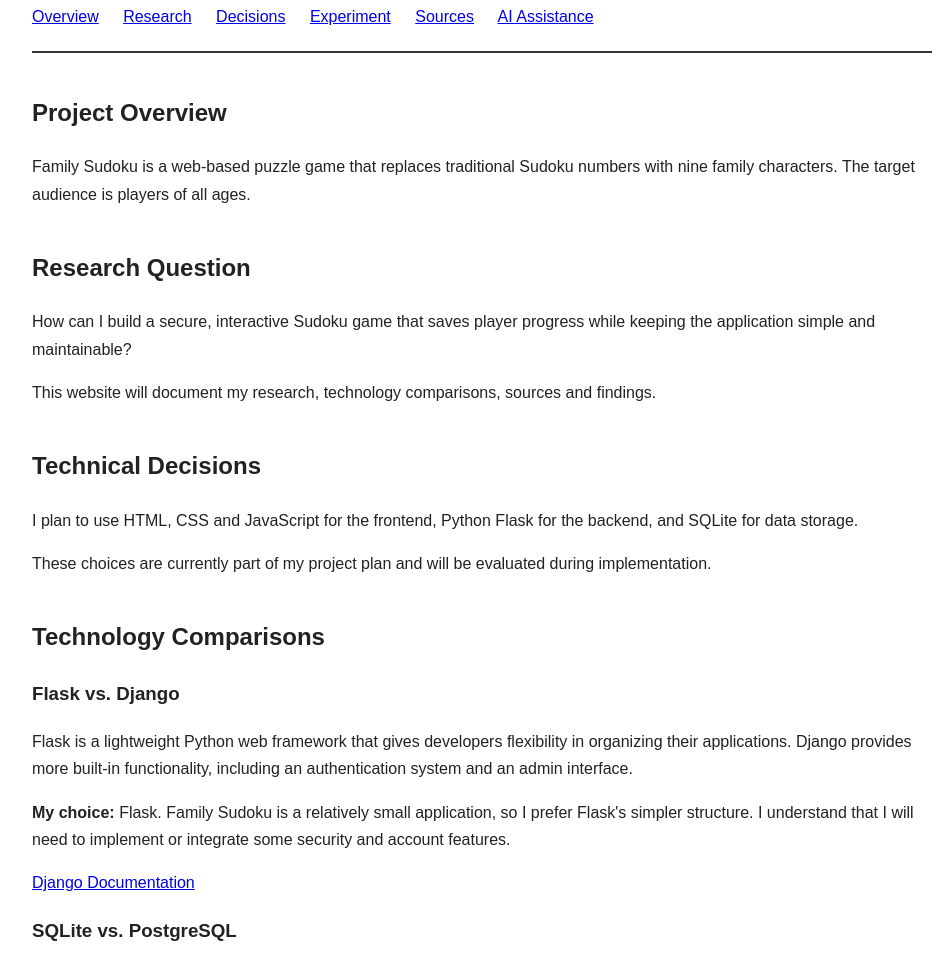
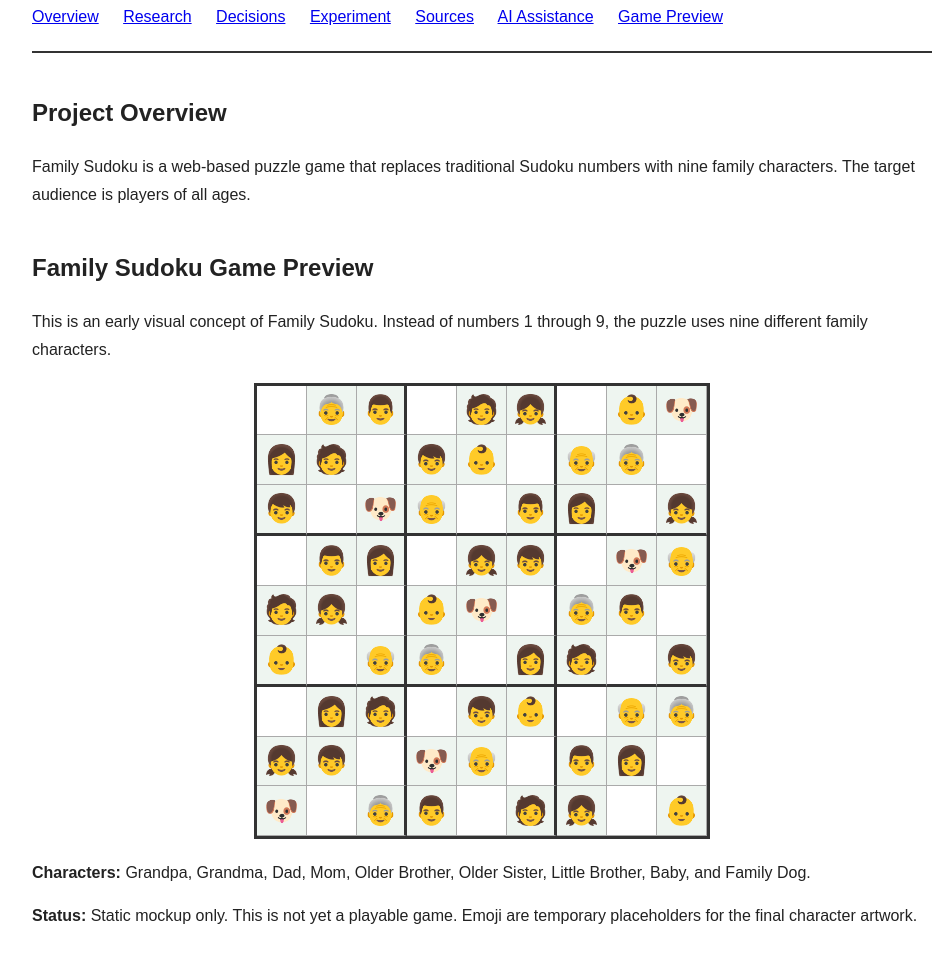
Before and after one commit to mmm286masud/family-sudoku, a plain HTML site: page research-site/index.html in a window 1280 px wide. Shown: the part 197-1159 px from the top of the page, without its empty margins (158-1102 px from the left). Drawn offline with Linux system fonts and the light colour scheme.

Commit message:
Add Family Sudoku game preview section
Added a game preview section for Family Sudoku with a visual concept and character descriptions.

```diff
--- a/research-site/index.html
+++ b/research-site/index.html
@@ -37,6 +37,7 @@
             <a href="#experiment">Experiment</a>
             <a href="#sources">Sources</a>
             <a href="#ai-assistance">AI Assistance</a>
+            <a href="#game-preview">Game Preview</a>
         </nav>
     </header>
 
@@ -50,6 +51,98 @@
                 The target audience is players of all ages.
             </p>
         </section>
+
+<section id="game-preview">
+    <h2>Family Sudoku Game Preview</h2>
+
+    <p>
+        This is an early visual concept of Family Sudoku.
+        Instead of numbers 1 through 9, the puzzle uses
+        nine different family characters.
+    </p>
+
+    <div id="sudoku-preview"></div>
+
+    <p>
+        <strong>Characters:</strong>
+        Grandpa, Grandma, Dad, Mom, Older Brother,
+        Older Sister, Little Brother, Baby, and Family Dog.
+    </p>
+
+    <p>
+        <strong>Status:</strong> Static mockup only.
+        This is not yet a playable game.
+        Emoji are temporary placeholders for the
+        final character artwork.
+    </p>
+
+    <style>
+        #sudoku-preview {
+            display: grid;
+            grid-template-columns: repeat(9, 1fr);
+            width: 100%;
+            max-width: 450px;
+            aspect-ratio: 1;
+            border: 3px solid #333;
+            margin: 20px auto;
+        }
+
+        #sudoku-preview .cell {
+            display: flex;
+            justify-content: center;
+            align-items: center;
+            border-right: 1px solid #aaa;
+            border-bottom: 1px solid #aaa;
+            font-size: clamp(14px, 3vw, 28px);
+            background: #fff;
+        }
+
+        #sudoku-preview .cell:nth-child(9n+3),
+        #sudoku-preview .cell:nth-child(9n+6) {
+            border-right: 3px solid #333;
+        }
+
+        #sudoku-preview .cell.filled {
+            background: #eef5f0;
+        }
+    </style>
+
+    <script>
+        const family = [
+            "👴", "👵", "👨", "👩", "🧑",
+            "👧", "👦", "👶", "🐶"
+        ];
+
+        const preview = document.getElementById(
+            "sudoku-preview"
+        );
+
+        for (let row = 0; row < 9; row++) {
+            for (let col = 0; col < 9; col++) {
+                const cell = document.createElement("div");
+                const index =
+                    (row * 3 + Math.floor(row / 3) + col) % 9;
+
+                // Show some preset characters.
+                const filled = (row + col) % 3 !== 0;
+
+                cell.className = "cell";
+
+                if (filled) {
+                    cell.textContent = family[index];
+                    cell.classList.add("filled");
+                }
+
+                if (row === 2 || row === 5) {
+                    cell.style.borderBottom =
+                        "3px solid #333";
+                }
+
+                preview.appendChild(cell);
+            }
+        }
+    </script>
+</section>
 
         <section id="research">
             <h2>Research Question</h2>
```
